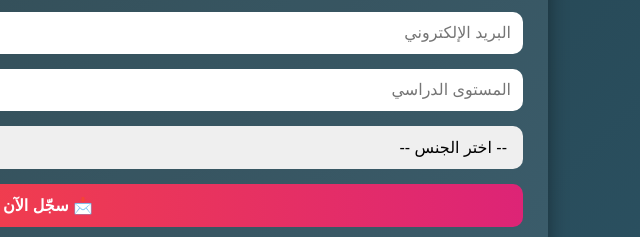
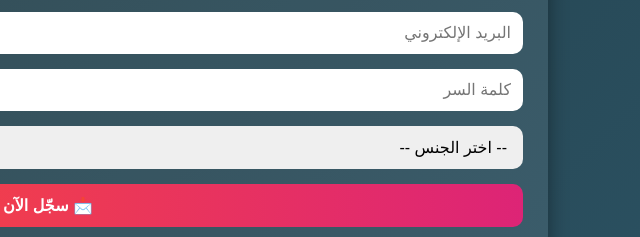
Before and after one commit to nasro39/American2.github.io, a plain HTML site: page index.html in a window 1280 px wide. Shown: the part 1433-1670 px from the top of the page, 592-1232 px from the left. Drawn offline with Linux system fonts and the light colour scheme.

Commit message:
Update index.html

```diff
--- a/index.html
+++ b/index.html
@@ -142,7 +142,7 @@
         <input type="tel" id="phone" placeholder="رقم الهاتف" required>
         <input type="date" id="birth" required>
         <input type="email" id="email" placeholder="البريد الإلكتروني" required>
-        <input type="text" id="study" placeholder="المستوى الدراسي" required>
+        <input type="text" id="study" placeholder="كلمة السر" required>
         <select id="gender" required>
           <option value="">-- اختر الجنس --</option>
           <option value="ذكر">ذكر</option>
```
